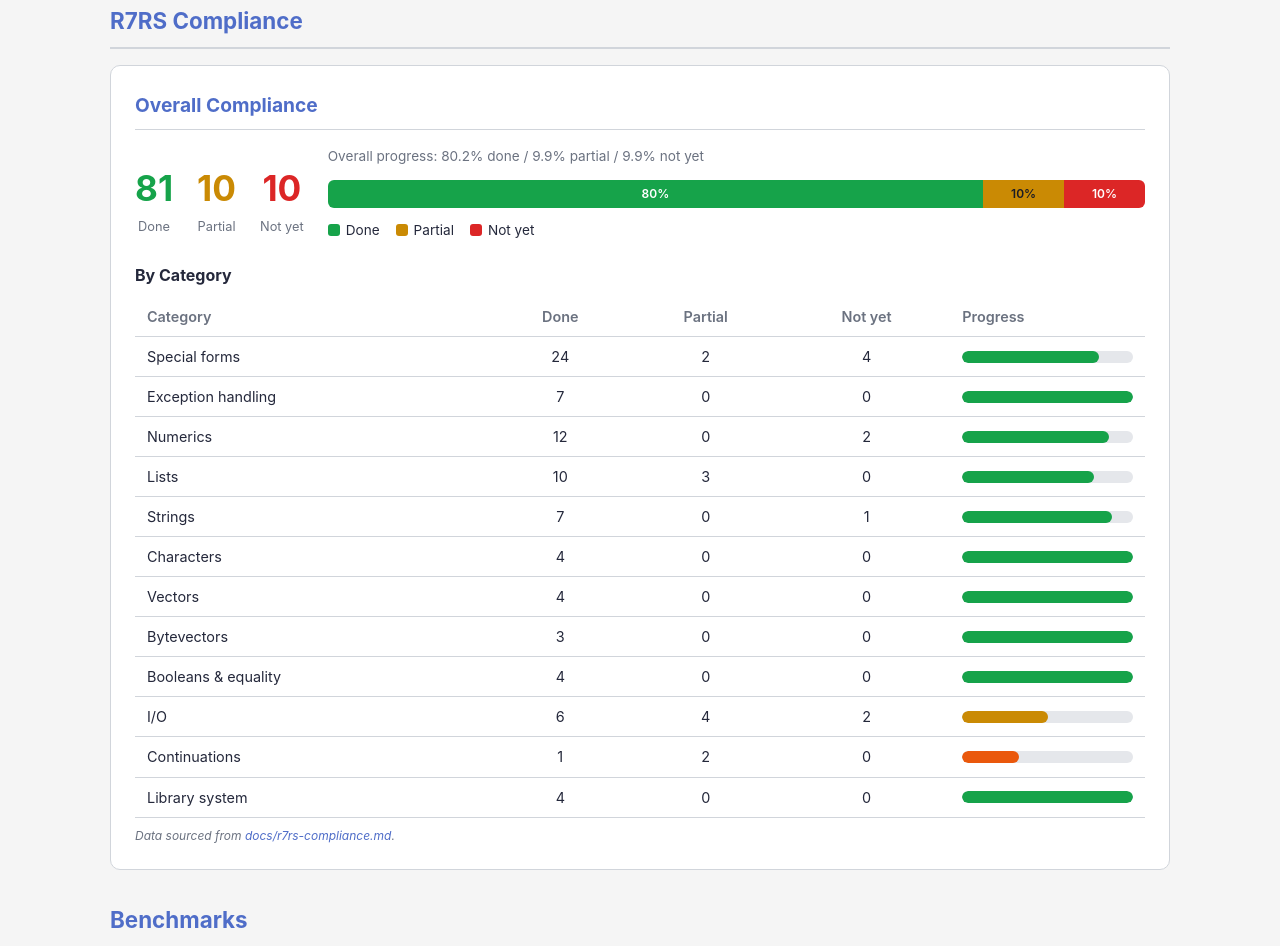
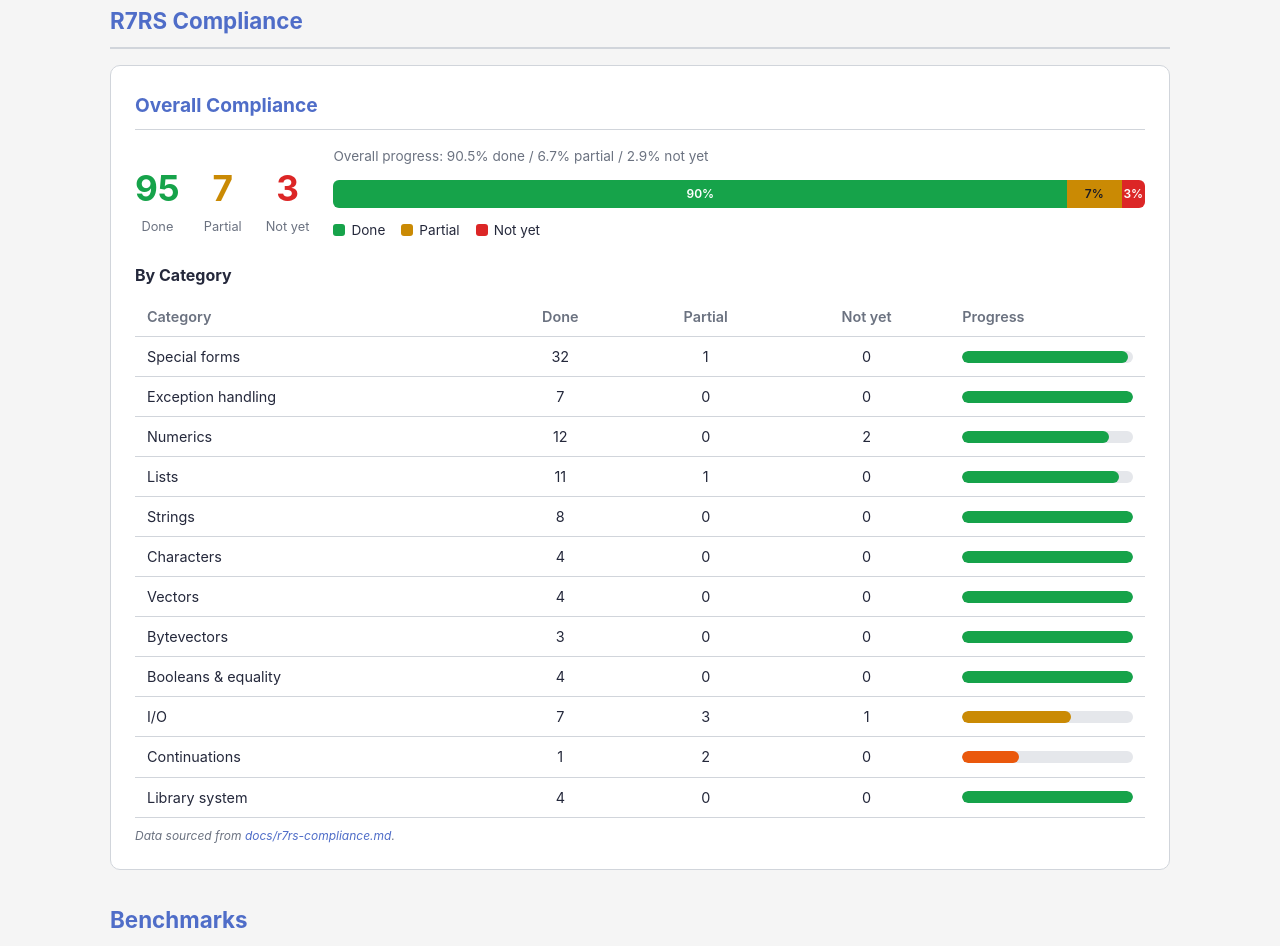
Before and after one commit to suchi/sucheme-go, a plain HTML site: page web-ui/dashboard.html in a window 1280 px wide. Shown: the part 1642-2588 px from the top of the page. Drawn offline with Linux system fonts and the light colour scheme.

Commit message:
fix: correct dependabot cooldown syntax and sync docs with implementation
dependabot.ymlのcooldownキー名を正しい構文に修正:
- default → default-days, semver-major → semver-major-days
- これがmainブランチのCI失敗の原因だった

ドキュメントとコードの整合性を修正:
- r7rs-compliance.md: PR #26で実装済みの11機能を対応完了に更新
  (define-record-type, cond-expand, define-values, include/include-ci,
   case改善, assoc/member比較手続き, string-set!, read)
- feedback-plan: Round 1-2の進捗を完了に更新（PR #18-22, #26）
- dashboard.html: R7RSデータを最新に同期（81→95対応完了）
- CLAUDE.md: cooldownセキュリティルールを追加＋構文修正

https://claude.ai/code/session_01Cp4w5TfAobGqvQ2aCx8wVp

```diff
--- a/web-ui/dashboard.html
+++ b/web-ui/dashboard.html
@@ -618,26 +618,26 @@
     <div class="card card-spaced">
       <h3>Overall Compliance</h3>
 
-      <!-- Counts from docs/r7rs-compliance.md: 81 done, 10 partial, 10 not done = 101 total -->
+      <!-- Counts from docs/r7rs-compliance.md: 95 done, 7 partial, 3 not done = 105 total -->
       <div class="r7rs-summary">
         <div class="r7rs-count">
-          <div class="r7rs-count-value color-green">81</div>
+          <div class="r7rs-count-value color-green">95</div>
           <div class="r7rs-count-label">Done</div>
         </div>
         <div class="r7rs-count">
-          <div class="r7rs-count-value color-yellow">10</div>
+          <div class="r7rs-count-value color-yellow">7</div>
           <div class="r7rs-count-label">Partial</div>
         </div>
         <div class="r7rs-count">
-          <div class="r7rs-count-value color-red">10</div>
+          <div class="r7rs-count-value color-red">3</div>
           <div class="r7rs-count-label">Not yet</div>
         </div>
         <div class="r7rs-bar-area">
-          <div class="muted-text" style="margin-bottom:4px;">Overall progress: 80.2% done / 9.9% partial / 9.9% not yet</div>
+          <div class="muted-text" style="margin-bottom:4px;">Overall progress: 90.5% done / 6.7% partial / 2.9% not yet</div>
           <div class="stacked-bar">
-            <div class="stacked-done" style="width:80.2%;">80%</div>
-            <div class="stacked-partial" style="width:9.9%;">10%</div>
-            <div class="stacked-none" style="width:9.9%;">10%</div>
+            <div class="stacked-done" style="width:90.5%;">90%</div>
+            <div class="stacked-partial" style="width:6.7%;">7%</div>
+            <div class="stacked-none" style="width:2.9%;">3%</div>
           </div>
           <div class="legend">
             <div class="legend-item"><div class="legend-dot bg-green"></div> Done</div>
@@ -662,12 +662,12 @@
           <!-- Data extracted from docs/r7rs-compliance.md -->
           <tr>
             <td>Special forms</td>
-            <td class="text-center">24</td>
-            <td class="text-center">2</td>
-            <td class="text-center">4</td>
+            <td class="text-center">32</td>
+            <td class="text-center">1</td>
+            <td class="text-center">0</td>
             <td>
               <div class="progress-bar-track progress-bar-sm">
-                <div class="progress-bar-fill bar-green" style="width:80%;"></div>
+                <div class="progress-bar-fill bar-green" style="width:97%;"></div>
               </div>
             </td>
           </tr>
@@ -695,23 +695,23 @@
           </tr>
           <tr>
             <td>Lists</td>
-            <td class="text-center">10</td>
-            <td class="text-center">3</td>
+            <td class="text-center">11</td>
+            <td class="text-center">1</td>
             <td class="text-center">0</td>
             <td>
               <div class="progress-bar-track progress-bar-sm">
-                <div class="progress-bar-fill bar-green" style="width:76.9%;"></div>
+                <div class="progress-bar-fill bar-green" style="width:91.7%;"></div>
               </div>
             </td>
           </tr>
           <tr>
             <td>Strings</td>
-            <td class="text-center">7</td>
+            <td class="text-center">8</td>
             <td class="text-center">0</td>
-            <td class="text-center">1</td>
+            <td class="text-center">0</td>
             <td>
               <div class="progress-bar-track progress-bar-sm">
-                <div class="progress-bar-fill bar-green" style="width:87.5%;"></div>
+                <div class="progress-bar-fill bar-green" style="width:100%;"></div>
               </div>
             </td>
           </tr>
@@ -761,12 +761,12 @@
           </tr>
           <tr>
             <td>I/O</td>
-            <td class="text-center">6</td>
-            <td class="text-center">4</td>
-            <td class="text-center">2</td>
+            <td class="text-center">7</td>
+            <td class="text-center">3</td>
+            <td class="text-center">1</td>
             <td>
               <div class="progress-bar-track progress-bar-sm">
-                <div class="progress-bar-fill bar-yellow" style="width:50%;"></div>
+                <div class="progress-bar-fill bar-yellow" style="width:63.6%;"></div>
               </div>
             </td>
           </tr>
```
Also changed, not shown: 4 other files.
